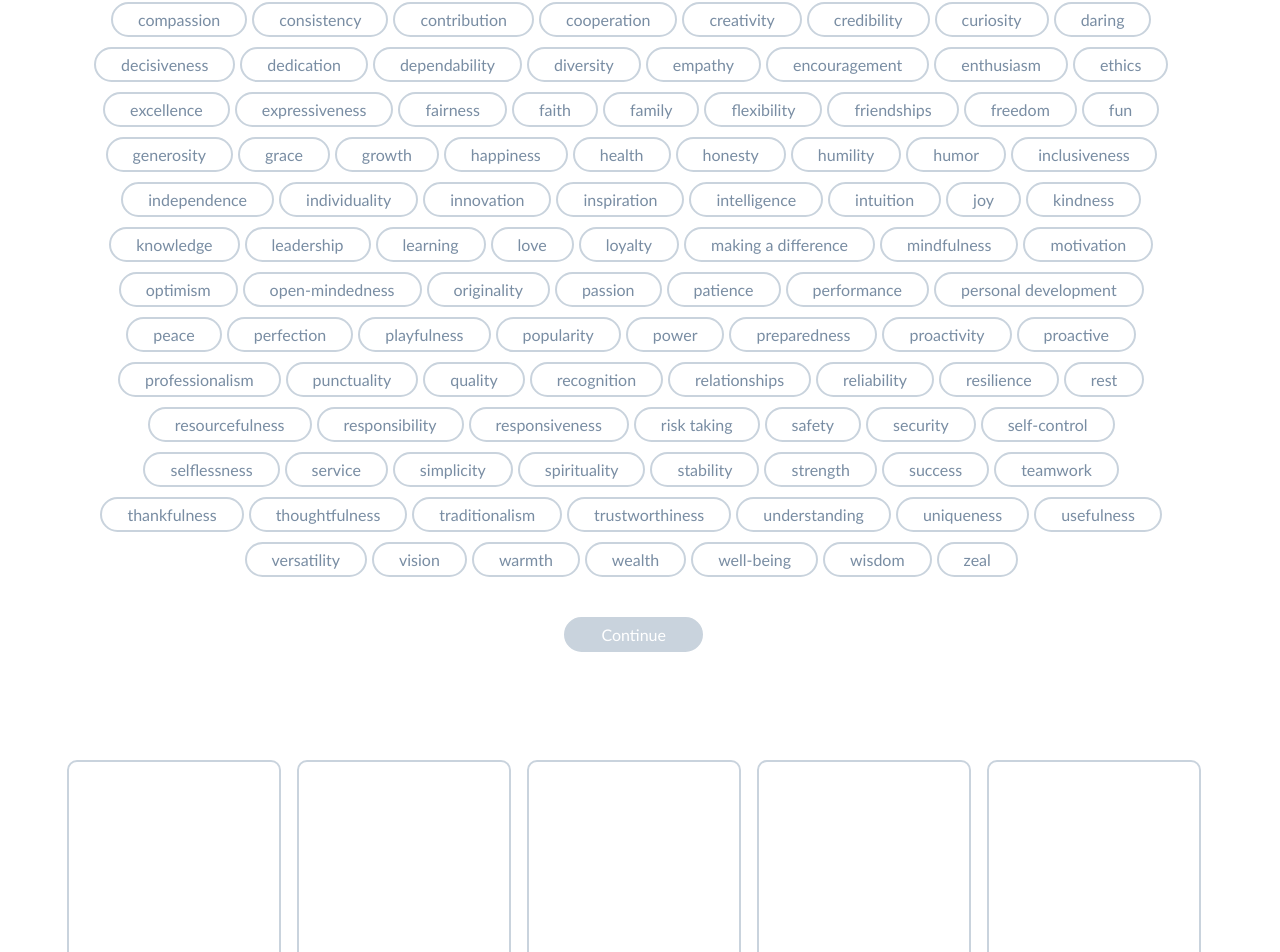
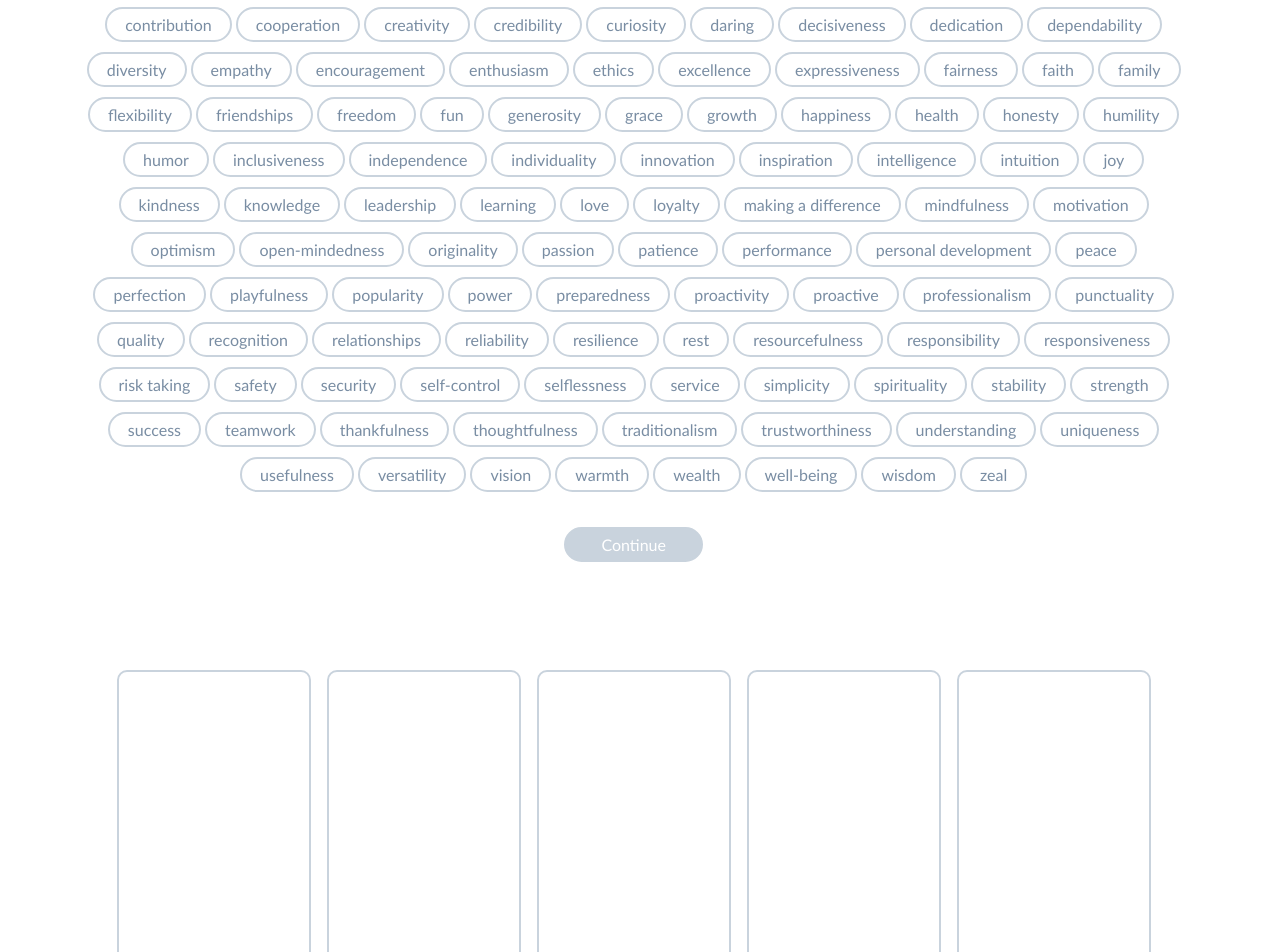
Before and after one commit to missfunmi/core-values-app, a React (Create React App) app: page / in a window 1280 px wide. Shown: the part 580-1532 px from the top of the page. Built offline with nearby package versions, Linux system fonts and the light colour scheme.

Commit message:
Fix drop jumpiness in grouping columns

```diff
--- a/src/components/App.js
+++ b/src/components/App.js
@@ -15,6 +15,7 @@ const Container = styled.div`
   font-family: 'Optima';
 `;
 
+const CORE_VALUE_PARENT_PREFIX = 'parent-';
 const CORE_VALUE_PREFIX = 'coreValue-';
 const GROUPING_COLUMN_PREFIX = 'grouping-column-';
 const DEFAULT_NUMBER_COLUMNS = 5;
@@ -85,7 +86,12 @@ class App extends React.Component {
   // TODO - Clean this up
   onDragEnd = (result) => {
     const { destination, source, draggableId, reason } = result;
-    if (!destination || reason === 'CANCEL') {
+    if (!destination
+        || reason === 'CANCEL'
+        || (destination.droppableId === source.droppableId
+          && destination.index === source.index
+          && destination.droppableId.startsWith(CORE_VALUE_PARENT_PREFIX))
+    ) {
       let newCoreValues = Array.from(this.state.coreValues);
       newCoreValues = newCoreValues.map(coreValue => {
         return (coreValue.id === draggableId)
--- a/src/components/middleSection/GroupingColumn.js
+++ b/src/components/middleSection/GroupingColumn.js
@@ -3,28 +3,24 @@ import styled from 'styled-components';
 import { Droppable } from 'react-beautiful-dnd';
 import CoreValue from '../topSection/CoreValue';
 
-const CoreValueList = styled.div`
+const Column = styled.div`
   margin: 8px;
+  padding: 5px;
   border: 2px solid #c9d3dd;
   border-radius: 10px;
   background-color: white;
-  width: 210px;
+  width: 180px;
   min-height: 300px;
   display: flex;
   flex-direction: row;
-  justify-content: center;
+  justify-content: flex-start;
 `;
 
 const InnerColumn = styled.div`
-  padding: 8px 0;
   display: flex;
-  align-items: center;
+  align-items: flex-start;
   justify-content: flex-start;
   flex-direction: column;
-`;
-
-const CoreValueWrapper = styled.div`
-  margin: 5px;
 `;
 
 class GroupingColumn extends React.Component {
@@ -41,14 +37,13 @@ class GroupingColumn extends React.Component {
     return (
       <Droppable droppableId={columnId} key={columnId}>
         {(provided, snapshot) => (
-          <CoreValueList
+          <Column
             ref={provided.innerRef}
             isDraggingOver={snapshot.isDraggingOver}
             {...provided.droppableProps}
           >
             <InnerColumn>
               {columnValues.map((columnValue, index) => (
-                <CoreValueWrapper key={columnValue}>
                 <CoreValue
                   key={columnValue}
                   index={index}
@@ -56,11 +51,10 @@ class GroupingColumn extends React.Component {
                   text={this.coreValueText(columnValue)}
                   selected={isSelected}
                 />
-                </CoreValueWrapper>
               ))}
               {provided.placeholder}
             </InnerColumn>
-          </CoreValueList>
+          </Column>
         )}
       </Droppable>
     );
--- a/src/components/middleSection/GroupingColumnPanel.js
+++ b/src/components/middleSection/GroupingColumnPanel.js
@@ -2,11 +2,10 @@ import React from 'react';
 import styled from 'styled-components';
 import GroupingColumn from './GroupingColumn';
 
-const Container = styled.div `
+const Container = styled.div`
   border: none;
   display: flex;
   flex-flow: row wrap;
-  justify-content: center;
   padding-bottom: 20px;
 `;
 
--- a/src/components/topSection/CoreValue.js
+++ b/src/components/topSection/CoreValue.js
@@ -5,8 +5,8 @@ import { Draggable } from 'react-beautiful-dnd';
 const Bubble = styled.div`
   text-align: center;
   border-radius: 20px;
-  padding: 6px 25px;
-  margin: 0;
+  padding: 6px 18px;
+  margin: 5px 2px;
   cursor: pointer;
   display: block;
   color: ${props => (props.selected ? '#ffffff' : '#798da3')};
--- a/src/components/topSection/CoreValuePanel.js
+++ b/src/components/topSection/CoreValuePanel.js
@@ -16,8 +16,6 @@ const CoreValueParent = styled.div`
   background-color: #ffffff;
   text-align: center;
   border-radius: 20px;
-  margin-bottom: 10px;
-  margin-right: 5px;
   cursor: pointer;
   display: flex;
 `;
@@ -29,8 +27,8 @@ const CoreValueWrapper = styled.div`
 const Placeholder = styled.div`
   text-align: center;
   border-radius: 20px;
-  padding: 6px 25px;
-  margin: 0;
+  padding: 6px 18px;
+  margin: 5px 2px;
   color: #d3d3d3;
   background-color: #f9f9f9;
   border: 2px dashed #d3d3d3;
```
Also changed, not shown: 1 other file (tests, documents, lock files or other folders). Lines whose indentation alone changed are shown as unchanged.
